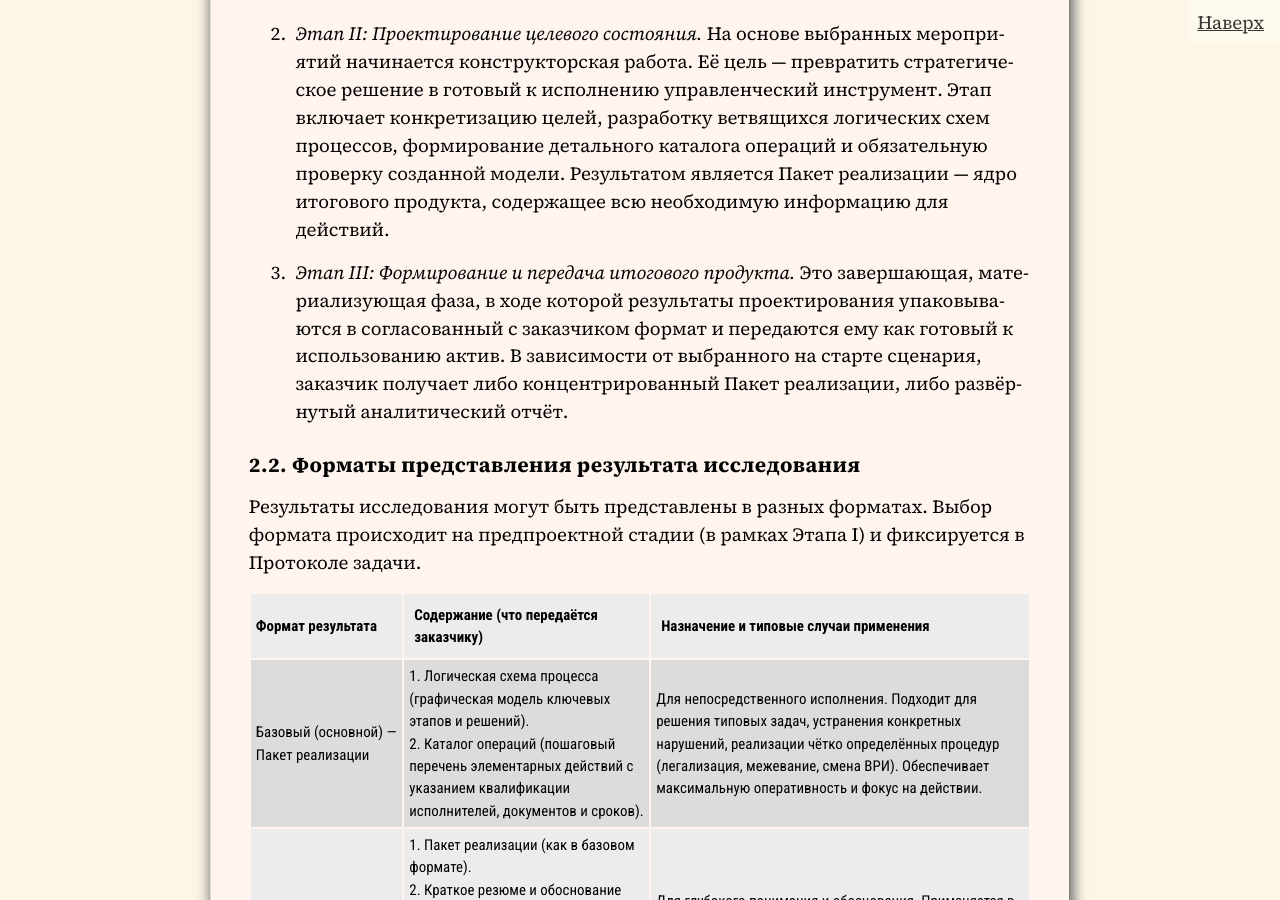
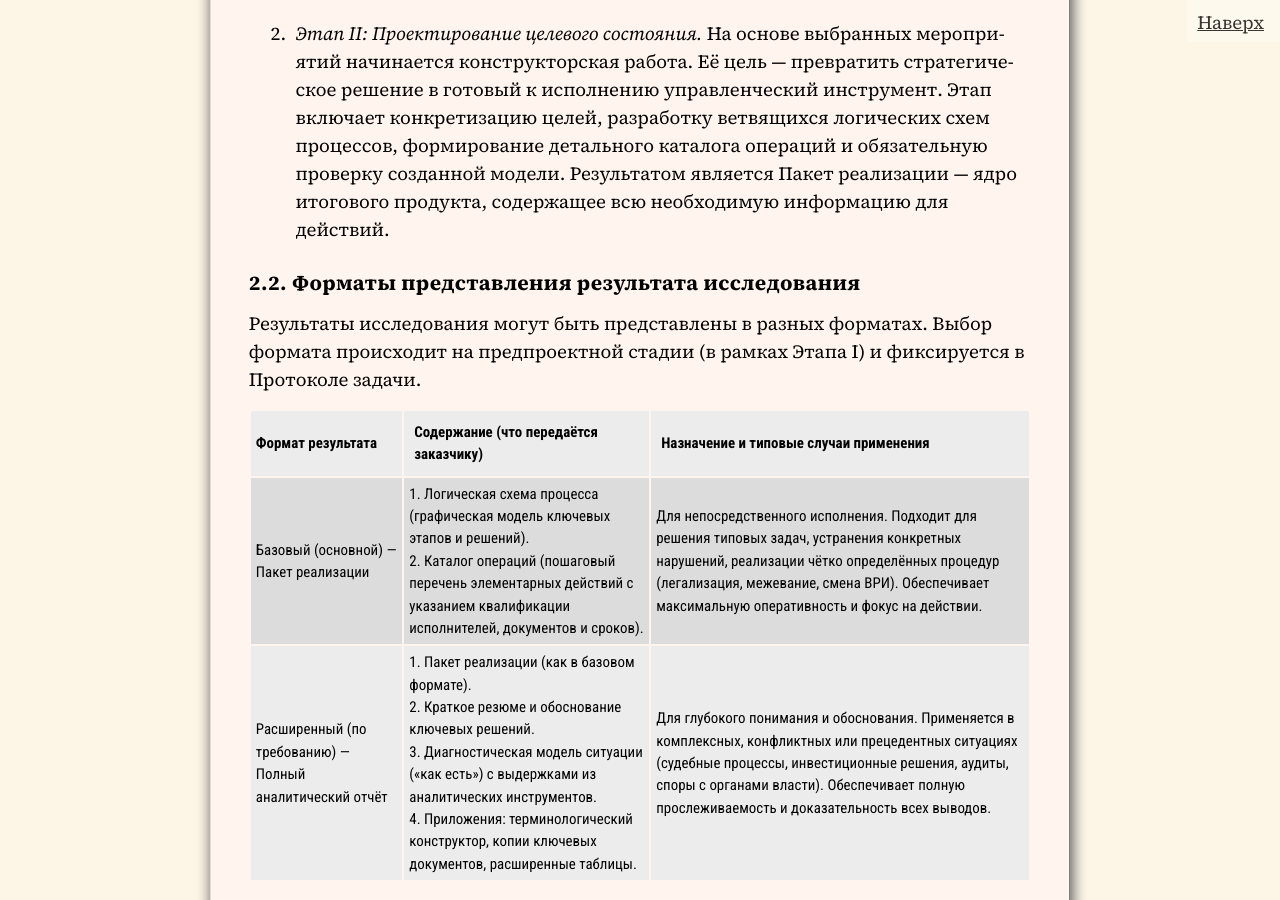
Before and after one commit to SergSi/land-use-art, a Jekyll site: the page built from _posts/2026-01-05-method.md, in a window 1280 px wide and 900 px high, scrolled down 5272 px. Built offline with Jekyll 4.4.1, drawn with Linux system fonts in a browser that asks for light colours; some web fonts are replaced.

Commit message:
Update 2026-01-05-method.md

```diff
--- a/_posts/2026-01-05-method.md
+++ b/_posts/2026-01-05-method.md
@@ -68,7 +68,6 @@ flowchart TD
 
 2.  *Этап II: Проектирование целевого состояния.* На основе  выбранных мероприятий начинается конструкторская работа. Её цель — превратить стратегическое решение в готовый к исполнению управленческий инструмент. Этап включает конкретизацию целей, разработку ветвящихся логических схем процессов, формирование детального каталога операций и обязательную проверку созданной модели. Результатом является Пакет реализации — ядро итогового продукта, содержащее всю необходимую информацию для действий.
 
-3.  *Этап III: Формирование и передача итогового продукта.* Это завершающая, материализующая фаза, в ходе которой результаты проектирования упаковываются в согласованный с заказчиком формат и передаются ему как готовый к использованию актив. В зависимости от выбранного на старте сценария, заказчик получает либо концентрированный Пакет реализации, либо развёрнутый аналитический отчёт.
 
 ### 2.2. Форматы представления результата исследования
 
```
